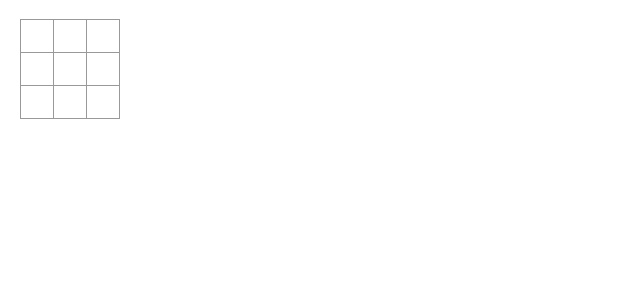
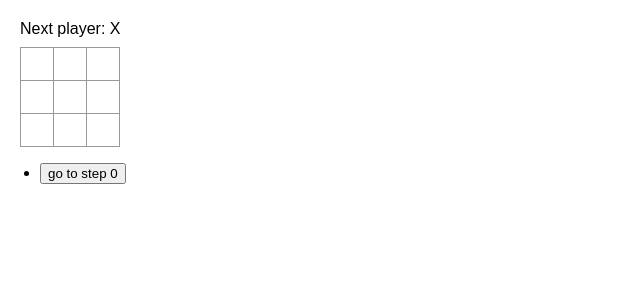
Before and after one commit to nabilaChehla/tic-tac-toe-Game-Using-React.js, a React (Vite) app: page / in a window 1280 px wide. Shown: the top 300 px of the page, without its empty margins (0-640 px from the left). Built offline with nearby package versions, Linux system fonts and the light colour scheme; the HTML template or start-up script is replaced by a standard one.

Commit message:
🐛 working on time travel (you can go back to a previous state )

```diff
--- a/src/Board.tsx
+++ b/src/Board.tsx
@@ -3,6 +3,10 @@ import { useState } from 'react';
 type Marker = 'X' | 'O' | null ;
 type boardSquares = Array<Marker>;
 
+
+//--------------------------------------------------------------------------------------------
+                                // Square COMPONANT
+//-------------------------------------------------------------------------------------------
 function Square({value, onSquareClick}:{value:Marker , onSquareClick:()=>void}) {
   return (
     <button className="square" onClick={onSquareClick}>
@@ -10,8 +14,10 @@ function Square({value, onSquareClick}:{value:Marker , onSquareClick:()=>void})
     </button>
   );
 }
-
- function Board({squares,onPlay}:{squares:boardSquares,onPlay:(i:number)=>void}) {
+//--------------------------------------------------------------------------------------------
+                                // Board COMPONANT
+//-------------------------------------------------------------------------------------------
+ function Board({squares,onPlay,status}:{squares:boardSquares,onPlay:(i:number)=>void,status:string}) {
 
 
   return (
@@ -36,7 +42,9 @@ function Square({value, onSquareClick}:{value:Marker , onSquareClick:()=>void})
   );
 }
 
-
+//--------------------------------------------------------------------------------------------
+                                // GAME COMPONANT
+//--------------------------------------------------------------------------------------------
 function Game(){
 
   const [history , setHistory] = useState<Array<boardSquares>>([Array(9).fill(null)]);
@@ -61,31 +69,70 @@ function Game(){
     setSquares(nextSquares);
     nextHistory = history.concat([nextSquares]);
     setHistory(nextHistory);
+
   }
 
 
 
 
+function naxtplayerIs(){
   const winner = calculateWinner(squares);
-  let status;
   if (winner) {
-    status = 'Winner: ' + winner;
+    return  'Winner: ' + winner;
   } else {
-    status = 'Next player: ' + markerNext;
+    return  'Next player: ' + markerNext;
   }
+}
 
-console.log(status)
-console.log(history
+function jumpTo(turn:number){
+ const newHistory:Array<boardSquares> = [] ;
 
-  )
+ history.forEach((boardSquare, index) => {
+  if (index <= turn) {
+    newHistory.push(boardSquare);
+  }
+});
+   setHistory(newHistory);
+}
+
+
+console.log(history)
+
+
 return(
-<Board squares={squares} onPlay={handleClick}/>
+  <>
+ <Board squares={squares} onPlay={handleClick} status ={naxtplayerIs()}/>
+ <GoToButton history={history} onClickHistory={jumpTo}/>
+  </>
+
 );
 
 }
+//--------------------------------------------------------------------------------------------
+                                // GoToButton COMPONANT
+//--------------------------------------------------------------------------------------------
+function GoToButton({history, onClickHistory}:{history:Array<boardSquares>,onClickHistory:(i:number)=>void}) {
+  const historyButtons = history.map((boardSquare, index) => (
+    <li key={index}>
+      <button onClick={()=>onClickHistory(index)}>go to step {index}</button>
+    </li>
+  ));
+  return(
+  <ul>
+    {historyButtons}
+  </ul>
+);
+}
+
+
+
 
 export default Game;
 
+
+
+
+//-------------------------------------------------------------------------------------
 function calculateWinner(squares : boardSquares) {
   const lines = [
     [0, 1, 2],
```
